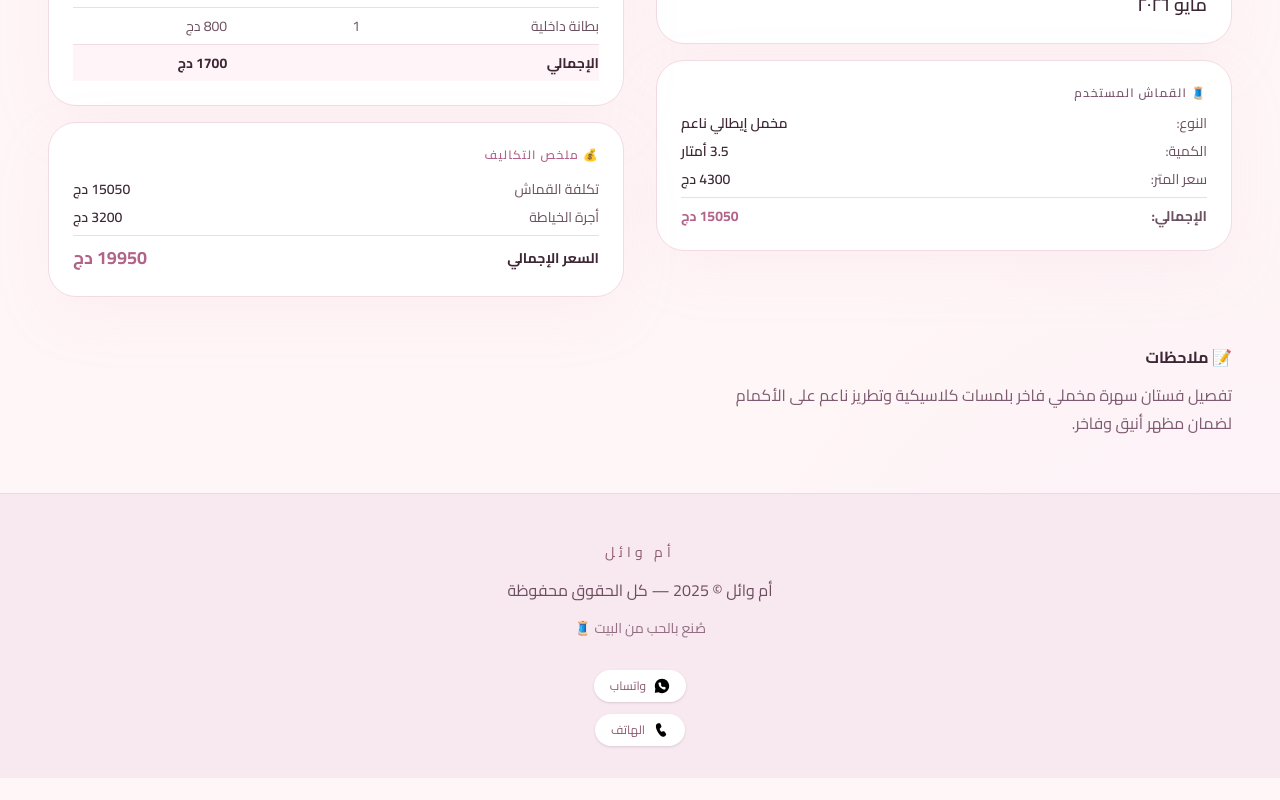
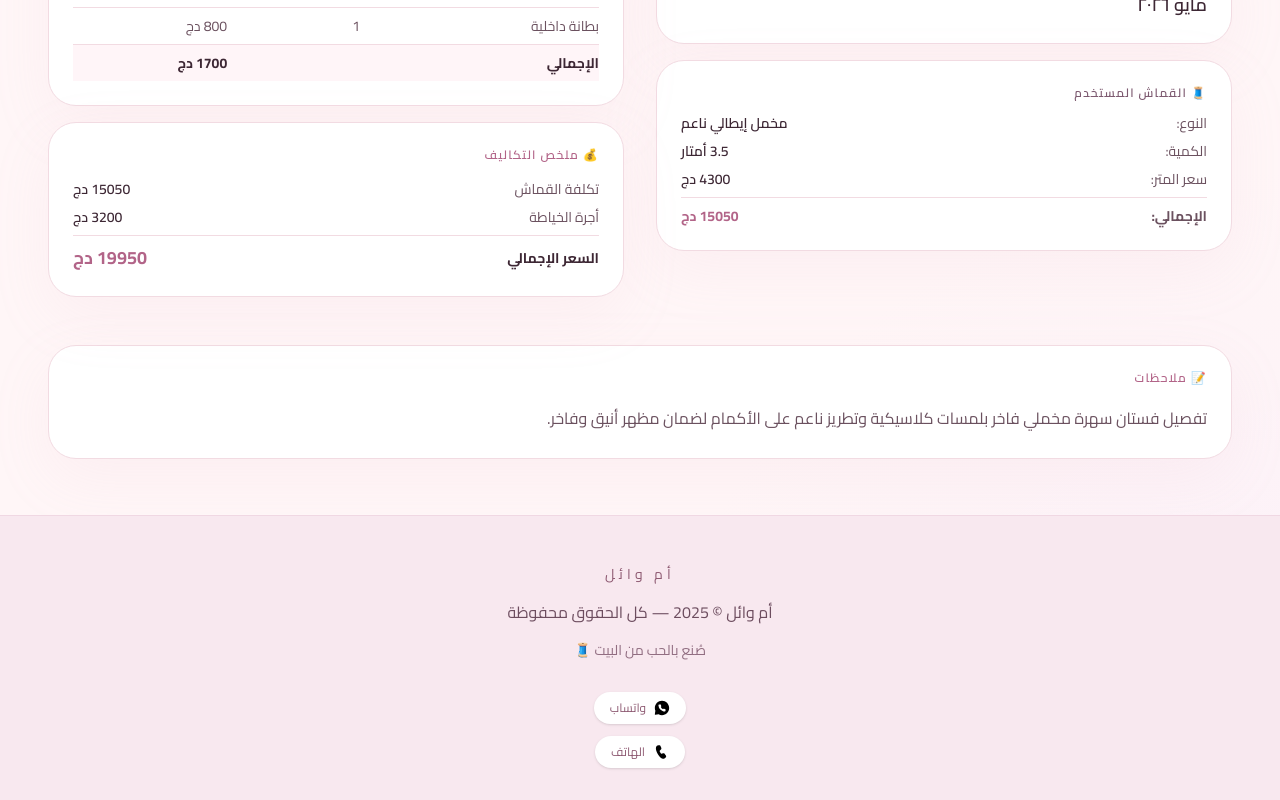
Before and after one commit to lo-ucif/sewing-web, a React (Vite) app: page /projects/1 in a window 1280 px wide. Shown: the part 889-1689 px from the top of the page. Before the commit the page ends 1667 px from the top, so only its background shows below. Built offline with nearby package versions, Linux system fonts and the light colour scheme; a web font is replaced by a local one.

Commit message:
feat: enhance AnimatedSection with type-safe motion component mapping; clean up DeveloperContact and ProjectDetailPage imports and structure

```diff
--- a/src/components/ui/AnimatedSection.tsx
+++ b/src/components/ui/AnimatedSection.tsx
@@ -63,7 +63,16 @@ export const AnimatedSection: React.FC<AnimatedSectionProps> = ({
   };
 
   const variant = animationVariants[animation];
-  const MotionComponent = motion[as] as any;
+
+  // Type-safe mapping for motion components
+  const motionComponents = {
+    div: motion.div,
+    section: motion.section,
+    article: motion.article,
+    main: motion.main,
+  };
+
+  const MotionComponent = motionComponents[as];
 
   return (
     <MotionComponent
--- a/src/pages/DeveloperContact.tsx
+++ b/src/pages/DeveloperContact.tsx
@@ -6,7 +6,6 @@ import { staggerContainer, staggerItem } from "../utils/animations";
 import devImg from "../assets/portfolio.png";
 
 const DEVELOPER_EMAIL = "developer@example.com"; // replace with your email
-const DEVELOPER_LINKEDIN = "https://www.linkedin.com/in/your-profile"; // replace
 const DEVELOPER_PORTFOLIO = "https://your-portfolio.example.com"; // replace
 const DEVELOPER_WHATSAPP = "+000000000000"; // international format, replace
 
--- a/src/pages/ProjectDetailPage.tsx
+++ b/src/pages/ProjectDetailPage.tsx
@@ -4,7 +4,7 @@ import { motion } from "framer-motion";
 import { projects } from "../data/projects";
 import type { Project } from "../types/project";
 import AnimatedSection from "../components/ui/AnimatedSection";
-import { staggerContainer, staggerItem, scaleIn } from "../utils/animations";
+import { staggerContainer, staggerItem } from "../utils/animations";
 
 interface SupplyItem {
   item: string;
@@ -328,12 +328,14 @@ const ProjectDetailPageContent: React.FC<{
         </div>
 
         <AnimatedSection animation="slideUp">
-          <section className="space-y-3 text-right" dir="rtl">
-            <p className="text-base font-bold text-[#3d2734]">📝 ملاحظات</p>
-            <p className="max-w-130 text-base leading-7 text-muted">
-              {notesText}
-            </p>
-          </section>
+          <div className="overflow-hidden rounded-[28px] border border-[#f2dbe2] bg-white p-5 sm:p-6 shadow-[0_20px_60px_rgba(224,179,200,0.1)] transition hover:-translate-y-1 hover:shadow-[0_30px_70px_rgba(224,179,200,0.16)]">
+            <div className="text-right space-y-3" dir="rtl">
+              <p className="text-xs text-[#b26488] font-semibold uppercase tracking-widest mb-4">
+                📝 ملاحظات
+              </p>
+              <p className="text-base leading-8 text-[#6b515f]">{notesText}</p>
+            </div>
+          </div>
         </AnimatedSection>
       </div>
     </div>
```
